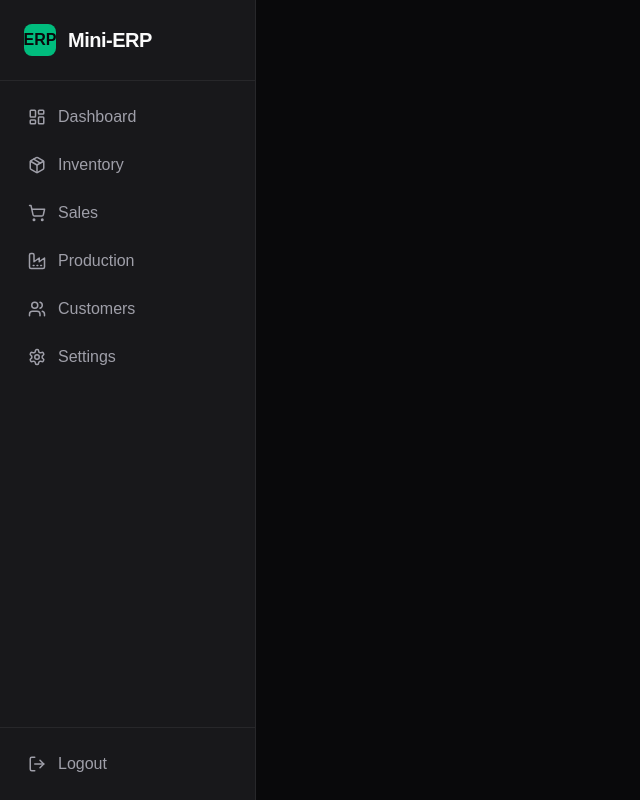
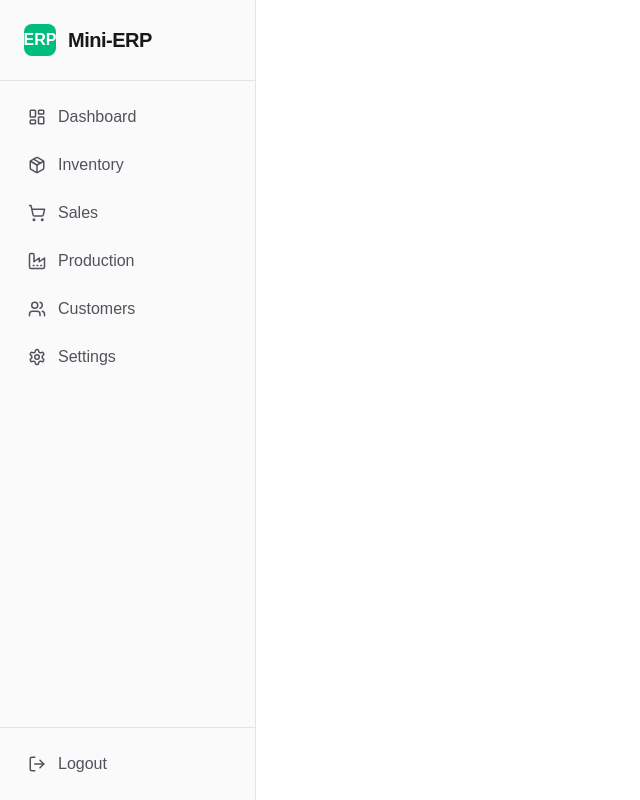
Before and after one commit to inderash18/ERP, a React (Vite) app in the folder frontend/: page /login in a window 1280 px wide. Both pictures are taken after a click on the button "Log in". Shown: the whole page, without its empty margins (0-640 px from the left). Built offline with nearby package versions, Linux system fonts and the light colour scheme.

Commit message:
feat: create main application layout component with sidebar navigation and logout functionality

```diff
--- a/frontend/src/components/Layout.jsx
+++ b/frontend/src/components/Layout.jsx
@@ -20,12 +20,12 @@ export default function Layout() {
   ];
 
   return (
-    <div className="flex h-screen bg-zinc-950 text-zinc-50 overflow-hidden">
+    <div className="flex h-screen bg-white text-zinc-900 overflow-hidden">
       {/* Sidebar */}
-      <aside className="w-64 bg-zinc-900 border-r border-zinc-800 flex flex-col">
-        <div className="p-6 border-b border-zinc-800">
+      <aside className="w-64 bg-zinc-50 border-r border-zinc-200 flex flex-col">
+        <div className="p-6 border-b border-zinc-200">
           <div className="flex items-center gap-3">
-            <div className="w-8 h-8 rounded-lg bg-emerald-500 flex items-center justify-center font-bold text-zinc-950">
+            <div className="w-8 h-8 rounded-lg bg-emerald-500 flex items-center justify-center font-bold text-white">
               ERP
             </div>
             <span className="text-xl font-bold tracking-tight">Mini-ERP</span>
@@ -37,7 +37,7 @@ export default function Layout() {
             <Link
               key={item.name}
               to={item.path}
-              className="flex items-center gap-3 px-3 py-2 rounded-lg text-zinc-400 hover:text-zinc-50 hover:bg-zinc-800/50 transition-colors"
+              className="flex items-center gap-3 px-3 py-2 rounded-lg text-zinc-600 hover:text-zinc-900 hover:bg-zinc-200/60 transition-colors"
             >
               <item.icon size={18} />
               <span className="font-medium">{item.name}</span>
@@ -45,10 +45,10 @@ export default function Layout() {
           ))}
         </nav>
 
-        <div className="p-4 border-t border-zinc-800">
+        <div className="p-4 border-t border-zinc-200">
           <button
             onClick={handleLogout}
-            className="flex items-center gap-3 px-3 py-2 w-full rounded-lg text-zinc-400 hover:text-red-400 hover:bg-red-500/10 transition-colors"
+            className="flex items-center gap-3 px-3 py-2 w-full rounded-lg text-zinc-600 hover:text-red-600 hover:bg-red-50 transition-colors"
           >
             <LogOut size={18} />
             <span className="font-medium">Logout</span>
@@ -57,7 +57,7 @@ export default function Layout() {
       </aside>
 
       {/* Main Content */}
-      <main className="flex-1 overflow-y-auto bg-zinc-950">
+      <main className="flex-1 overflow-y-auto bg-white">
         <div className="p-8 max-w-7xl mx-auto h-full">
           <motion.div
             initial={{ opacity: 0, y: 10 }}
```
